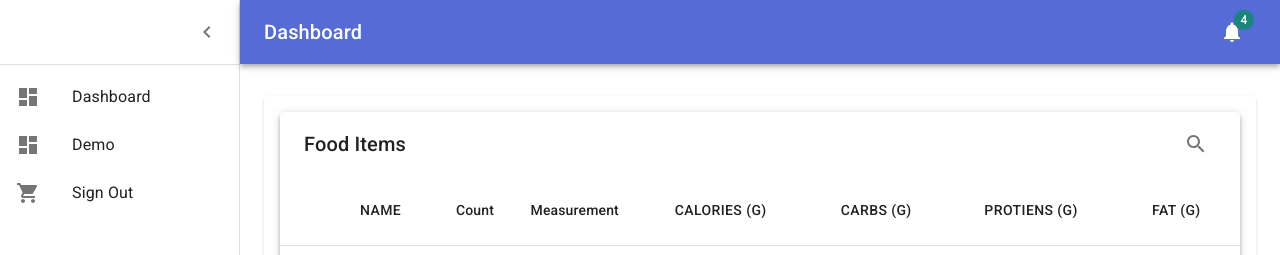
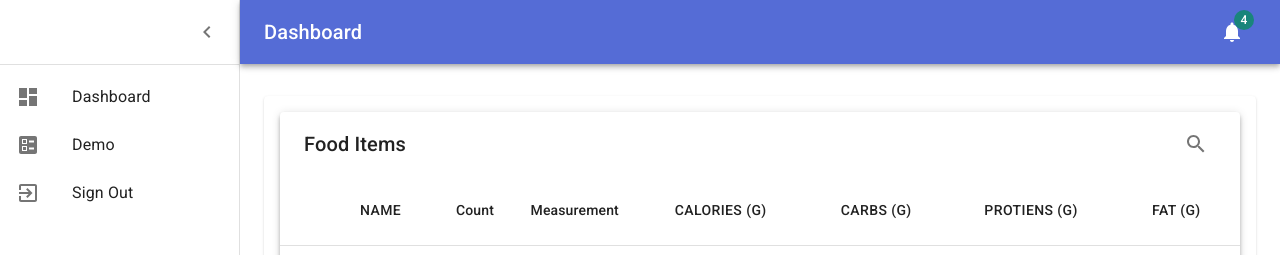
Before and after one commit to sds0307/diet-app, a React (Create React App) app: page / in a window 1280 px wide. Shown: the top 255 px of the page. Built offline with nearby package versions, Linux system fonts and the light colour scheme.

Commit message:
icons updated

```diff
--- a/src/components/menu-items/listItems.js
+++ b/src/components/menu-items/listItems.js
@@ -3,7 +3,8 @@
 import ListItemIcon from '@material-ui/core/ListItemIcon';
 import ListItemText from '@material-ui/core/ListItemText';
 import DashboardIcon from '@material-ui/icons/Dashboard';
-import ShoppingCartIcon from '@material-ui/icons/ShoppingCart';
+import ExitToAppIcon from '@material-ui/icons/ExitToApp';
+import BallotIcon from '@material-ui/icons/Ballot';
 
 export const mainListItems = (
   <div>
@@ -15,13 +16,13 @@
     </ListItem>
     <ListItem button onClick={() => window.location.href = "/demo"}>
       <ListItemIcon>
-        <DashboardIcon />
+        <BallotIcon />
       </ListItemIcon>
       <ListItemText primary="Demo" />
     </ListItem>
     <ListItem button onClick={() => window.location.href = "/signin"}>
       <ListItemIcon>
-        <ShoppingCartIcon />
+        <ExitToAppIcon />
       </ListItemIcon>
       <ListItemText primary="Sign Out" />
     </ListItem>
```
